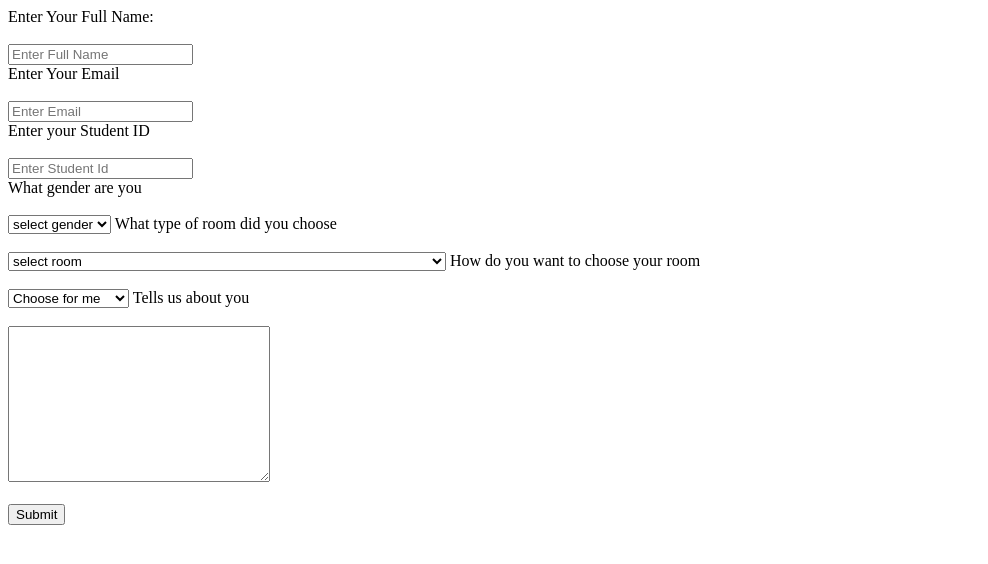
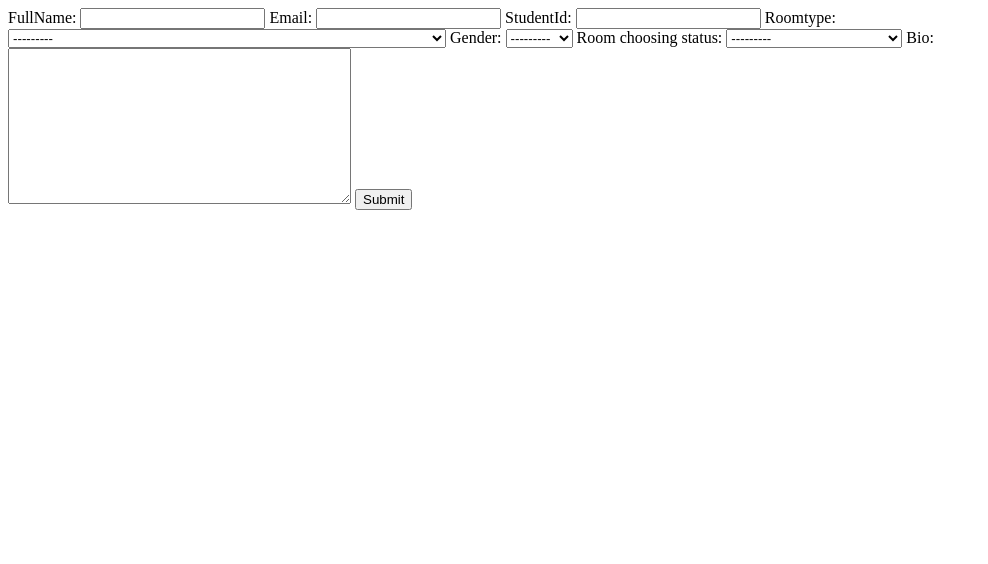
Before and after one commit to python-benedict/berlProject, a Django app: template templates/detaileduser.html in a window 1280 px wide. Shown: the top 564 px of the page, without its empty margins (0-988 px from the left). Run offline with Django 4.2, Linux system fonts and the light colour scheme; the template is opened without the code that fills it: values that come from a table or form of the project are taken from there, others are empty; data comes from the database, SQL or seed files in the repository; both versions use the stored data as it was after the commit.

Commit message:
adding roomstatus in the models

```diff
--- a/berlApp/models.py
+++ b/berlApp/models.py
@@ -5,6 +5,7 @@ GENDER = [
     ('1', 'Male'),
     ('2', 'Female')
 ]
+
 
 class BaseTimeModel(models.Model):
     created_at = models.DateTimeField(auto_now=True)
@@ -19,6 +20,9 @@ class DetailedUser(BaseTimeModel):
     MRoom3mw = "TWO IN A ROOM SELF-CONTAIN WITH KITCHEN AND HALL"
     MRoom4mw = "TWO IN A ROOM SELF-CONTAIN WITH CHAMBER AND HALL"
 
+    choose_myself = 'Automatic room allocation'
+    choose_for_me = 'Manual room Selection'
+
     ROOMTYPE = [
         (MRoom1mw, MRoom1mw),
         (MRoom2mw, MRoom2mw),
@@ -26,12 +30,17 @@ class DetailedUser(BaseTimeModel):
         (MRoom4mw, MRoom4mw)
     ]
 
+    ROOMSTATUS = [
+        (choose_myself, choose_myself),
+        (choose_for_me, choose_for_me)
+    ]
+
     fullName    = models.CharField(max_length=100)
     email       = models.EmailField()
     studentId   = models.IntegerField()
     roomtype    = models.CharField(choices=ROOMTYPE, max_length=120, blank=True)
     gender      = models.CharField(choices=GENDER, max_length=6, blank=True)
-    room_choosing_status    = models.CharField(max_length=3)
+    room_choosing_status    = models.CharField(choices=ROOMSTATUS ,max_length=50)
     bio         = models.TextField()
 
     def __str__(self):
--- a/berlApp/views.py
+++ b/berlApp/views.py
@@ -3,12 +3,13 @@ from .models import *
 from .forms import DetailedUserForm
 # Create your views here.
 def detaileduser(request):
-    rooms       = Room.objects.all()
+    form = DetailedUserForm()
 
     if request.method == "POST":
         form = DetailedUserForm(request.POST)
         if form.is_valid():
             form.save()
+
     context ={
         'form':form
     }
--- a/templates/detaileduser.html
+++ b/templates/detaileduser.html
@@ -9,33 +9,7 @@
 <body>
     <form method="POST">
         {% csrf_token %}
-        <label for="fullname">Enter Your Full Name:</label><br><br>
-        <input type="text" name="fullname" placeholder="Enter Full Name" required><br>
-        <label for="email">Enter Your Email</label><br><br>
-        <input type="email" required name="email" placeholder="Enter Email"><br>
-        <label for="studentId">Enter your Student ID </label><br><br>
-        <input type="number" required name="studentId" placeholder="Enter Student Id"><br>
-        <label for="gender">What gender are you</label><br><br>
-        <select name="gender" required>
-            <option value="">select gender</option>
-            <option value="Female">Female</option>
-            <option value="Male">Male</option>
-        </select>
-        <label for="rootype">What type of room did you choose</label><br><br>
-        <select name="roomId" required>
-            <option value="">select room</option>
-            {% for room in rooms %}
-            <option value="{{room.id}}">{{ room.name }}</option>
-            {% endfor %}
-
-        </select>
-        <label for="room_choosing_status">How do you want to choose your room</label><br><br>
-        <select name="room_choosing_status" >
-            <option value="Choose for me">Choose for me</option>
-            <option value="Choose it myself">Choose it myself</option>
-        </select>
-        <label for="bio">Tells us about you</label><br><br>
-        <textarea name="bio"cols="30" rows="10"></textarea><br><br>
+        {{form}}
         <button type="submit">Submit</button>
     </form>
 </body>
```
Also changed, not shown: berlApp/migrations/0005_alter_detaileduser_room_choosing_status.py (added), db.sqlite3.
